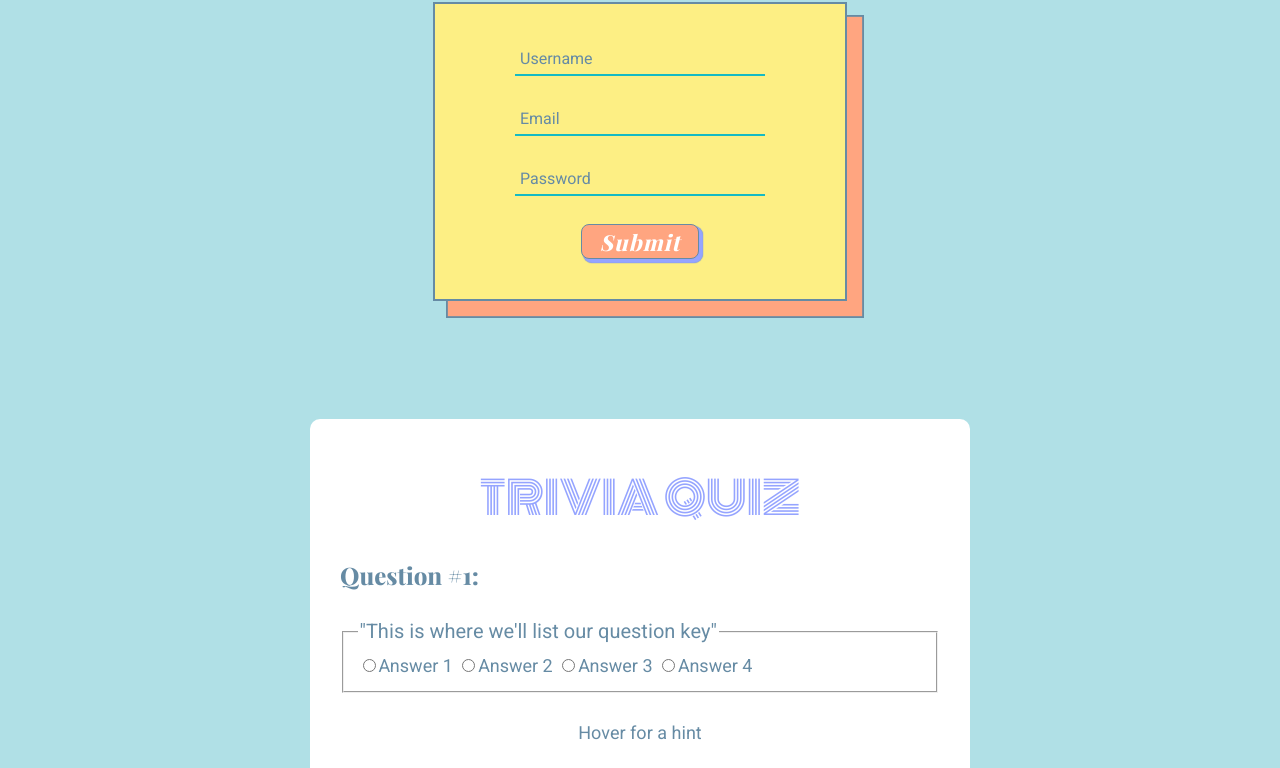
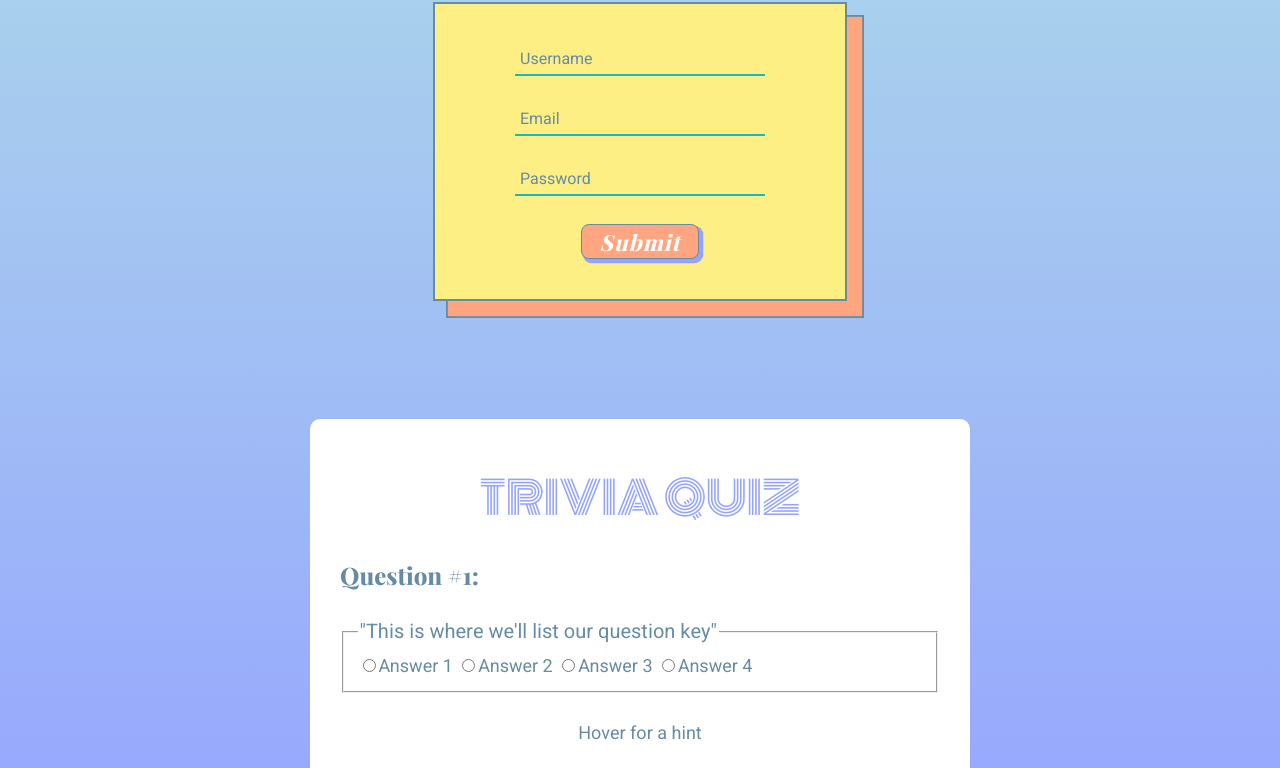
Before and after one commit to Charfeather/triviaGroupProject, a plain HTML site: page index.html in a window 1280 px wide. Shown: the part 322-1090 px from the top of the page. Drawn offline with nearby package versions, Linux system fonts and the light colour scheme; no server answers; a web font is replaced by a local one.

Commit message:
added gradient

```diff
--- a/style.css
+++ b/style.css
@@ -2,13 +2,17 @@ body {
     margin: 30;
     padding: 30;
     padding-top: 0;
-    background: powderblue;
+    background-image:("https://cdn.pixabay.com/photo/2021/10/31/15/22/paws-6757808_640.png");
+    background:linear-gradient(powderblue,#95a4ff,rgb(247, 198, 169));
     line-height: 1.5;
     position: relative;
     color:#668ba4;
     font-family: 'Heebo', sans-serif;
     font-size: 18px;
 }
+#grad {
+    background-image: linear-gradient(red, yellow);
+  }
 h3 {
     font-family: 'Playfair Display', serif;
     font-weight: 500;
```
